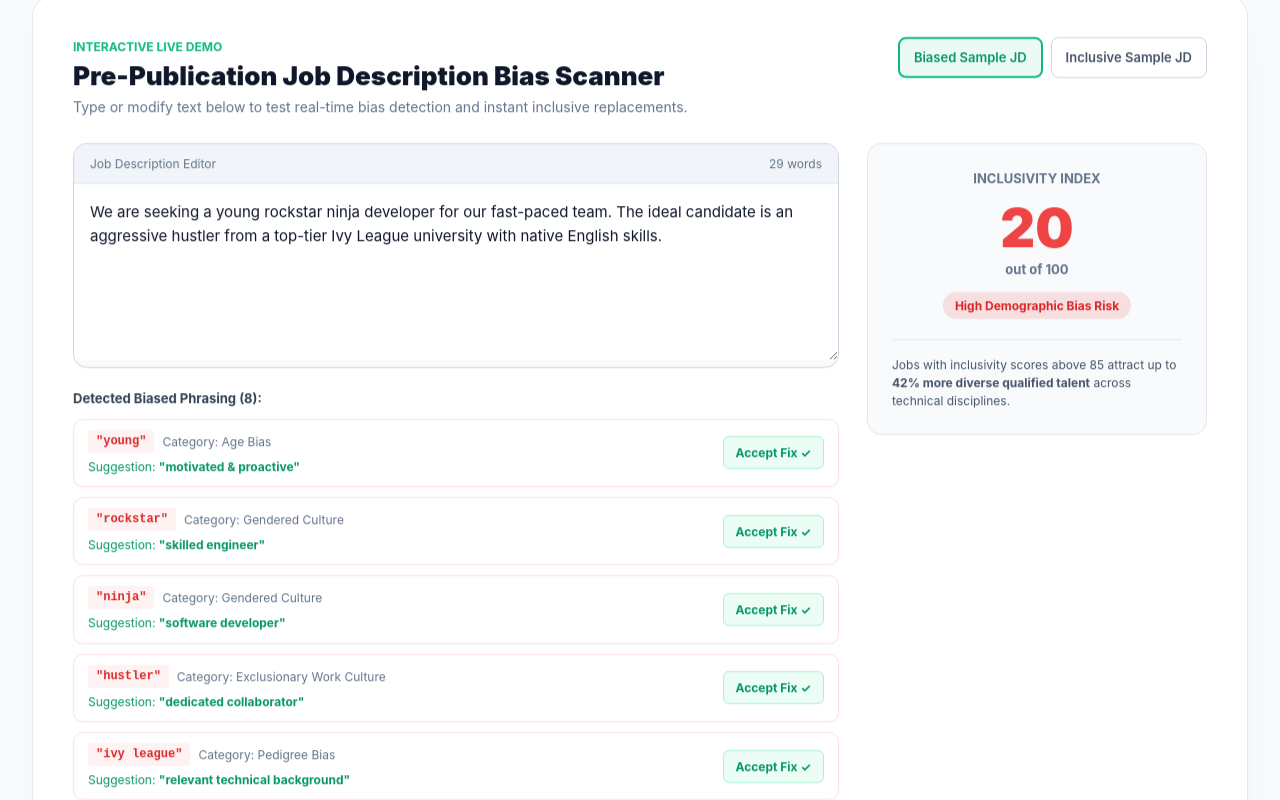
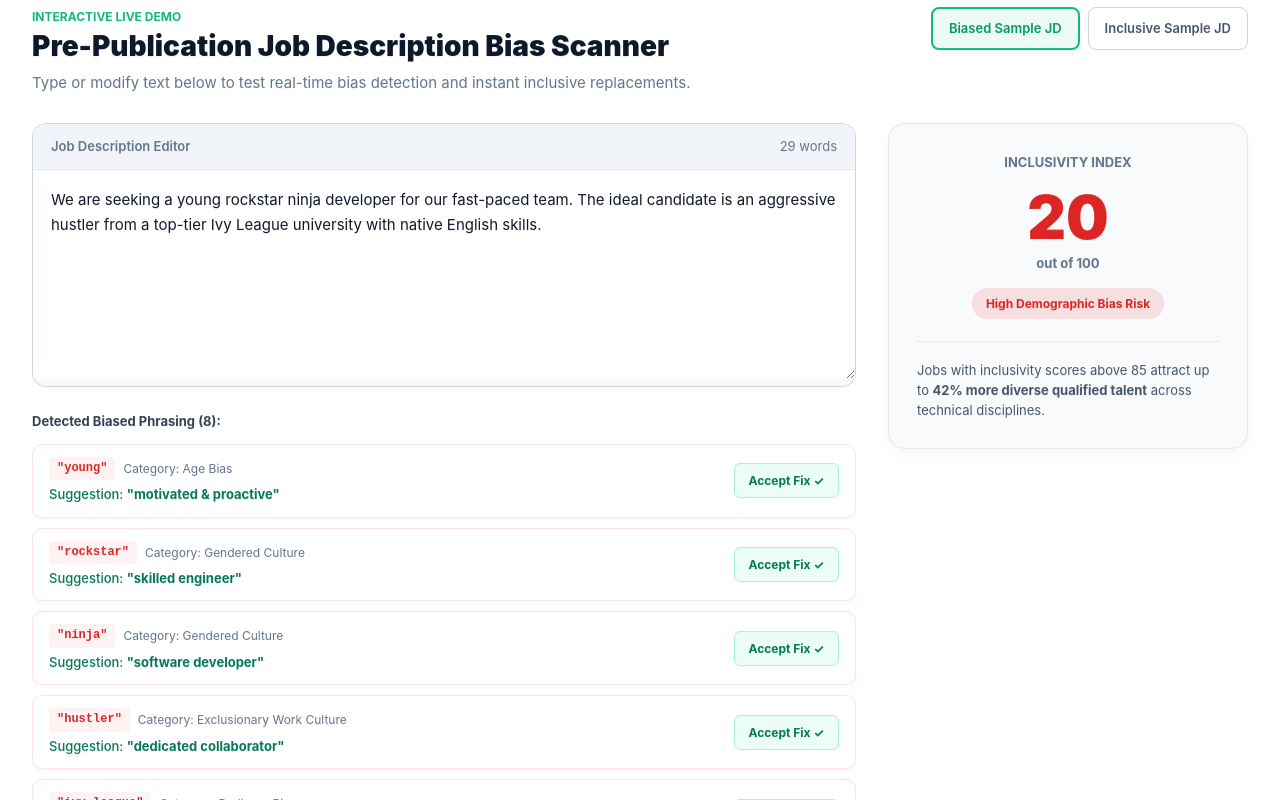
Before and after one commit to pateladil910/AI-Hiring-Bias-Detector, a React (Vite) app in the folder Frontend/: page / in a window 1280 px wide. Shown: the part 920-1720 px from the top of the page. Built offline with nearby package versions, Linux system fonts and the light colour scheme; no server answers.

Commit message:
feat(landing): make live bias scanner section cover whole page edge-to-edge without box boundaries and add staggered scroll reveal motion

```diff
--- a/Frontend/src/index.css
+++ b/Frontend/src/index.css
@@ -667,8 +667,8 @@ code, pre, .mono {
 /* ─── Scroll Reveal & Motion Enhancements ───────────────────────────────────── */
 .scroll-reveal {
   opacity: 0;
-  transform: translateY(28px);
-  transition: opacity 0.7s cubic-bezier(0.16, 1, 0.3, 1), transform 0.7s cubic-bezier(0.16, 1, 0.3, 1);
+  transform: translateY(22px);
+  transition: opacity 0.85s cubic-bezier(0.2, 0.8, 0.2, 1), transform 0.85s cubic-bezier(0.2, 0.8, 0.2, 1);
   will-change: opacity, transform;
 }
 
@@ -677,6 +677,20 @@ code, pre, .mono {
   transform: translateY(0);
 }
 
-.scroll-reveal-delay-1 { transition-delay: 0.1s; }
-.scroll-reveal-delay-2 { transition-delay: 0.2s; }
-.scroll-reveal-delay-3 { transition-delay: 0.3s; }
+/* Staggered sequential reveals for cards and lists */
+.scroll-reveal.visible .stagger-1 { transition-delay: 0.08s; }
+.scroll-reveal.visible .stagger-2 { transition-delay: 0.16s; }
+.scroll-reveal.visible .stagger-3 { transition-delay: 0.24s; }
+.scroll-reveal.visible .stagger-4 { transition-delay: 0.32s; }
+.scroll-reveal.visible .stagger-5 { transition-delay: 0.40s; }
+
+.scroll-child {
+  opacity: 0;
+  transform: translateY(18px);
+  transition: opacity 0.7s cubic-bezier(0.2, 0.8, 0.2, 1), transform 0.7s cubic-bezier(0.2, 0.8, 0.2, 1);
+}
+
+.scroll-reveal.visible .scroll-child {
+  opacity: 1;
+  transform: translateY(0);
+}
--- a/Frontend/src/pages/Landing.jsx
+++ b/Frontend/src/pages/Landing.jsx
@@ -433,36 +433,35 @@ export default function Landing() {
         </div>
       </section>
 
-      {/* ── Interactive Live Bias Scanner (Full Screen Width Layout) ──────── */}
+      {/* ── Interactive Live Bias Scanner (Full Page Width & Seamless Integration) ── */}
       <section
         id="live-demo"
         className="scroll-reveal"
         style={{
           width: '100%',
-          padding: '60px 32px 80px',
+          background: '#ffffff',
+          borderTop: '1px solid #e2e8f0',
+          borderBottom: '1px solid #e2e8f0',
+          padding: '70px 32px 80px',
           boxSizing: 'border-box',
         }}
       >
         <div
           style={{
-            maxWidth: 1280,
+            maxWidth: 1320,
             margin: '0 auto',
-            background: '#ffffff',
-            borderRadius: 20,
-            border: '1px solid #e2e8f0',
-            boxShadow: '0 20px 40px -15px rgba(0, 0, 0, 0.07)',
-            padding: '40px',
+            width: '100%',
           }}
         >
-          <div style={{ display: 'flex', justifyContent: 'space-between', alignItems: 'flex-start', flexWrap: 'wrap', gap: 16, marginBottom: 24 }}>
+          <div style={{ display: 'flex', justifyContent: 'space-between', alignItems: 'flex-start', flexWrap: 'wrap', gap: 16, marginBottom: 28 }}>
             <div>
               <div style={{ fontSize: 12, fontWeight: 700, color: '#10b981', textTransform: 'uppercase', marginBottom: 4 }}>
                 Interactive Live Demo
               </div>
-              <h2 style={{ fontSize: 26, fontWeight: 900, margin: 0, color: '#0f172a' }}>
+              <h2 style={{ fontSize: 28, fontWeight: 900, margin: 0, color: '#0f172a' }}>
                 Pre-Publication Job Description Bias Scanner
               </h2>
-              <p style={{ margin: '4px 0 0', color: '#64748b', fontSize: 14 }}>
+              <p style={{ margin: '6px 0 0', color: '#64748b', fontSize: 15 }}>
                 Type or modify text below to test real-time bias detection and instant inclusive replacements.
               </p>
             </div>
@@ -474,7 +473,7 @@ export default function Landing() {
                   key={preset.id}
                   onClick={() => handlePresetSelect(preset.id)}
                   style={{
-                    padding: '8px 14px',
+                    padding: '9px 16px',
                     borderRadius: 8,
                     fontSize: 13,
                     fontWeight: 600,
@@ -491,9 +490,9 @@ export default function Landing() {
             </div>
           </div>
 
-          {/* Scanner Grid */}
-          <div style={{ display: 'grid', gridTemplateColumns: '1fr 340px', gap: 28, alignItems: 'start' }}>
-            {/* Textarea Input */}
+          {/* Scanner Grid Covering Whole Width */}
+          <div style={{ display: 'grid', gridTemplateColumns: 'minmax(0, 1fr) 360px', gap: 32, alignItems: 'start' }}>
+            {/* Textarea Input & Corrections */}
             <div style={{ display: 'flex', flexDirection: 'column' }}>
               <div
                 style={{
@@ -502,24 +501,25 @@ export default function Landing() {
                   overflow: 'hidden',
                   background: '#f8fafc',
                   transition: 'border-color 200ms ease',
+                  boxShadow: '0 2px 6px rgba(0,0,0,0.02)',
                 }}
               >
-                <div style={{ background: '#f1f5f9', padding: '10px 16px', borderBottom: '1px solid #e2e8f0', display: 'flex', justifyContent: 'space-between', fontSize: 12, color: '#64748b' }}>
-                  <span>Job Description Editor</span>
+                <div style={{ background: '#f1f5f9', padding: '12px 18px', borderBottom: '1px solid #e2e8f0', display: 'flex', justifyContent: 'space-between', fontSize: 13, color: '#64748b' }}>
+                  <span style={{ fontWeight: 600 }}>Job Description Editor</span>
                   <span>{demoText.split(/\s+/).filter(Boolean).length} words</span>
                 </div>
                 <textarea
                   value={demoText}
                   onChange={(e) => setDemoText(e.target.value)}
-                  rows={6}
+                  rows={7}
                   style={{
                     width: '100%',
-                    padding: '16px',
+                    padding: '18px',
                     background: '#fff',
                     border: 'none',
                     outline: 'none',
                     fontSize: 15,
-                    lineHeight: 1.6,
+                    lineHeight: 1.65,
                     color: '#0f172a',
                     resize: 'vertical',
                     fontFamily: 'inherit',
@@ -528,14 +528,14 @@ export default function Landing() {
               </div>
 
               {/* Detected Flags Pills */}
-              <div style={{ marginTop: 20 }}>
-                <div style={{ fontSize: 13, fontWeight: 700, color: '#334155', marginBottom: 10 }}>
+              <div style={{ marginTop: 24 }}>
+                <div style={{ fontSize: 13, fontWeight: 700, color: '#334155', marginBottom: 12 }}>
                   Detected Biased Phrasing ({flags.length}):
                 </div>
 
                 {flags.length === 0 ? (
-                  <div style={{ display: 'flex', alignItems: 'center', gap: 8, color: '#10b981', fontSize: 14, fontWeight: 600, background: 'rgba(16, 185, 129, 0.08)', padding: '12px 16px', borderRadius: 10 }}>
-                    <CheckCircle2 size={18} />
+                  <div style={{ display: 'flex', alignItems: 'center', gap: 10, color: '#047857', fontSize: 14, fontWeight: 600, background: '#ecfdf5', border: '1px solid #a7f3d0', padding: '14px 18px', borderRadius: 10 }}>
+                    <CheckCircle2 size={18} color="#059669" />
                     Zero bias flags detected! This job description qualifies as fully inclusive.
                   </div>
                 ) : (
@@ -543,11 +543,12 @@ export default function Landing() {
                     {flags.map((flag, idx) => (
                       <div
                         key={idx}
+                        className={`scroll-child stagger-${Math.min(idx + 1, 5)}`}
                         style={{
                           background: '#fff',
                           border: '1px solid #fee2e2',
                           borderRadius: 10,
-                          padding: '10px 14px',
+                          padding: '12px 16px',
                           display: 'flex',
                           justifyContent: 'space-between',
                           alignItems: 'center',
@@ -561,7 +562,7 @@ export default function Landing() {
                             </span>
                             <span style={{ fontSize: 12, color: '#64748b' }}>Category: {flag.category}</span>
                           </div>
-                          <div style={{ fontSize: 12, color: '#059669', marginTop: 4 }}>
+                          <div style={{ fontSize: 13, color: '#047857', marginTop: 4, fontWeight: 500 }}>
                             Suggestion: <strong>"{flag.suggestion}"</strong>
                           </div>
                         </div>
@@ -571,12 +572,13 @@ export default function Landing() {
                           style={{
                             background: '#ecfdf5',
                             border: '1px solid #a7f3d0',
-                            color: '#059669',
+                            color: '#047857',
                             fontSize: 12,
                             fontWeight: 700,
-                            padding: '6px 12px',
+                            padding: '7px 14px',
                             borderRadius: 6,
                             cursor: 'pointer',
+                            transition: 'all 0.15s ease',
                           }}
                         >
                           Accept Fix ✓
@@ -588,44 +590,45 @@ export default function Landing() {
               </div>
             </div>
 
-            {/* Score Breakdown Card */}
+            {/* Score Breakdown Panel */}
             <div
               style={{
                 background: '#f8fafc',
                 border: '1px solid #e2e8f0',
-                borderRadius: 14,
-                padding: 24,
+                borderRadius: 16,
+                padding: 28,
                 textAlign: 'center',
+                boxShadow: '0 4px 14px rgba(0, 0, 0, 0.03)',
               }}
             >
-              <div style={{ fontSize: 13, fontWeight: 700, color: '#64748b', textTransform: 'uppercase', marginBottom: 12 }}>
+              <div style={{ fontSize: 13, fontWeight: 700, color: '#64748b', textTransform: 'uppercase', marginBottom: 14 }}>
                 Inclusivity Index
               </div>
 
               {/* Large Score Metric */}
-              <div style={{ fontSize: 54, fontWeight: 900, color: score >= 80 ? '#10b981' : score >= 60 ? '#f59e0b' : '#ef4444', lineHeight: 1 }}>
+              <div style={{ fontSize: 60, fontWeight: 900, color: score >= 80 ? '#059669' : score >= 60 ? '#d97706' : '#dc2626', lineHeight: 1 }}>
                 {score}
               </div>
-              <div style={{ fontSize: 13, fontWeight: 700, color: '#64748b', marginTop: 4 }}>
+              <div style={{ fontSize: 13, fontWeight: 700, color: '#64748b', marginTop: 6 }}>
                 out of 100
               </div>
 
               <div
                 style={{
                   display: 'inline-block',
-                  marginTop: 12,
-                  padding: '4px 12px',
+                  marginTop: 14,
+                  padding: '6px 14px',
                   borderRadius: 9999,
                   fontSize: 12,
                   fontWeight: 700,
                   background: score >= 80 ? 'rgba(16, 185, 129, 0.15)' : 'rgba(239, 68, 68, 0.15)',
-                  color: score >= 80 ? '#059669' : '#dc2626',
+                  color: score >= 80 ? '#047857' : '#dc2626',
                 }}
               >
                 {score >= 80 ? 'Inclusive & Ready to Post' : 'High Demographic Bias Risk'}
               </div>
 
-              <div style={{ borderTop: '1px solid #e2e8f0', marginTop: 20, paddingTop: 16, textAlign: 'left', fontSize: 12, color: '#475569', lineHeight: 1.5 }}>
+              <div style={{ borderTop: '1px solid #e2e8f0', marginTop: 22, paddingTop: 18, textAlign: 'left', fontSize: 13, color: '#475569', lineHeight: 1.55 }}>
                 Jobs with inclusivity scores above 85 attract up to <strong>42% more diverse qualified talent</strong> across technical disciplines.
               </div>
             </div>
@@ -698,6 +701,7 @@ export default function Landing() {
             ].map((step, idx) => (
               <div
                 key={idx}
+                className={`scroll-child stagger-${idx + 1}`}
                 style={{
                   background: '#f8fafc',
                   border: '1px solid #e2e8f0',
@@ -749,6 +753,7 @@ export default function Landing() {
           ].map((m, idx) => (
             <div
               key={idx}
+              className={`scroll-child stagger-${idx + 1}`}
               style={{
                 background: '#fff',
                 border: '1px solid #e2e8f0',
@@ -826,6 +831,7 @@ export default function Landing() {
             ].map((p, idx) => (
               <div
                 key={idx}
+                className={`scroll-child stagger-${idx + 1}`}
                 style={{
                   background: '#f8fafc',
                   border: '1px solid #e2e8f0',
```
